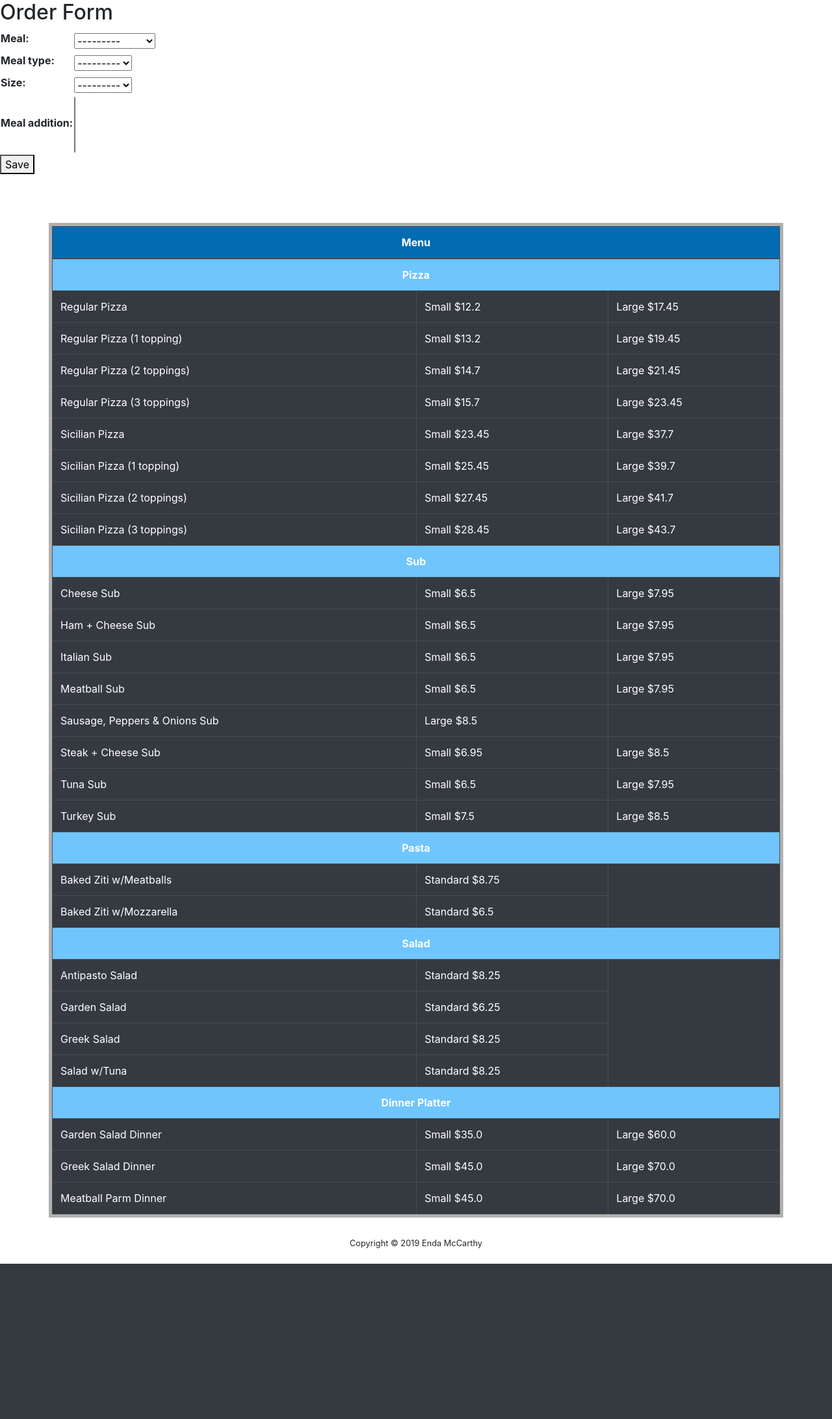
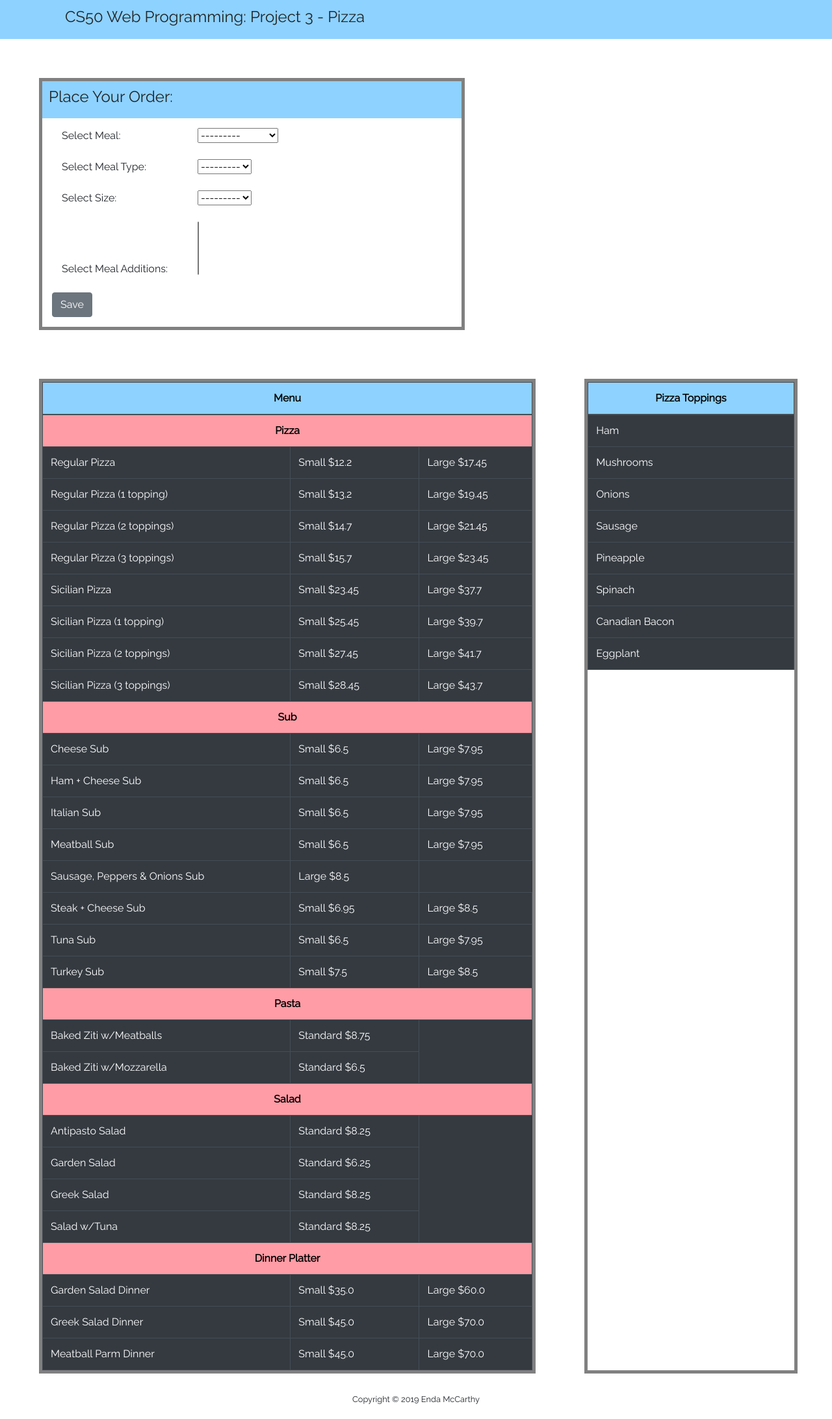
Before and after one commit to endamccarthy/Project3-Pizza, a Django app: page / in a window 1280 px wide. Shown: that part at 65% size. Before the commit the page ends 1945 px from the top of that part, so only its background shows below. Run offline with Django 3.2, Linux system fonts and the light colour scheme; data comes from the database, SQL or seed files in the repository; the page is wider than the window, and the part outside it is not shown; some libraries are stand-ins or nearby versions.

Commit message:
UI improved, toppings added, working on sub add-on

```diff
--- a/orders/forms.py
+++ b/orders/forms.py
@@ -8,7 +8,7 @@ class OrderForm(forms.ModelForm):
 
     def __init__(self, *args, **kwargs):
         super().__init__(*args, **kwargs)
-        # set both dropdown menus as empty until a meal is selected from the first dropdown menu
+        # set dropdown menus as empty until a meal is selected from the first dropdown menu
         self.fields['meal_type'].queryset = Meal_Type.objects.none()
         self.fields['size'].queryset = Size.objects.none()
         self.fields['meal_addition'].queryset = Meal_Addition.objects.none()
--- a/orders/static/orders/style.css
+++ b/orders/static/orders/style.css
@@ -1,17 +1,53 @@
+@import "https://fonts.googleapis.com/css?family=Raleway&display=swap";
+
+.navbar {
+    min-height: 60px;
+    padding: 0px 100px;
+    background: #8ed2ff;
+    border: none;
+    border-radius: 0;
+    margin-bottom: 20px;
+}
+
+body {
+    font-family: 'Raleway', sans-serif;
+}
+
+.form-heading {
+    background: #8ed2ff;
+    padding: 10px;
+}
+
 .table th {
     text-align: center;
-    background: #70c5fd
+    color: black;
+    background: #ff9ca5
 }
 
 #menu-title {
-    background: #026bb1;
+    background: #8ed2ff;
 }
 
-.content-section {
-    border: 5px solid #b1b1b1;
+#toppings-title {
+    background: #8ed2ff;
+}
+
+.order-form {
+    border: 5px solid gray;
+    margin-top: 40px;
+    margin-left: 75px;
+    padding: 0px;
+}
+
+form {
+    padding: 15px;
+}
+
+.menu {
+    border: 5px solid grey;
     margin-top: 75px;
     margin-left: 75px;
-    margin-right: 75px;
+    padding: 0px;
 }
 
 .table {
--- a/orders/templates/orders/base.html
+++ b/orders/templates/orders/base.html
@@ -19,6 +19,9 @@
         <title>{% block title %}{% endblock %}</title>
     </head>
     <body>
+        <nav class="navbar navbar-expand-lg navbar-light">
+            <h4>CS50 Web Programming: Project 3 - Pizza</h4>
+        </nav>
         {% block body %}
         {% endblock %}
         <div class="footer">
--- a/orders/templates/orders/order_form.html
+++ b/orders/templates/orders/order_form.html
@@ -5,20 +5,46 @@
 {% endblock %}
 
 {% block body %}
-
-  <h2>Order Form</h2>
-
+  <div class="row">
+    <div class="order-form col-md-6">
+      <div class="form-heading">
+        <h4>Place Your Order: </h4>
+      </div>
       <form method="post" id="orderForm" data-meal_type-url="{% url 'ajax_load_meal_type' %}" data-size-url="{% url 'ajax_load_size' %}"
         data-meal_addition-url="{% url 'ajax_load_meal_addition' %}" novalidate>
         {% csrf_token %}
-    <table>
-      {{ form.as_table }}
-    </table>
-    <button type="submit">Save</button>
+        <div class="form-row">
+          <div class="form-group col-md-12">
+            <label for="meal" class="col-md-4">Select Meal: </label>
+            <span id="meal" class="col-md-6">{{ form.meal }}</span>
+          </div>
+        </div>
+        <div class="form-row">
+          <div class="form-group col-md-12">
+            <label for="meal-type" class="col-md-4">Select Meal Type: </label>
+            <span id="meal-type" class="col-md-6">{{ form.meal_type }}</span>
+          </div>
+        </div>
+        <div class="form-row">
+          <div class="form-group col-md-12">
+            <label for="size" class="col-md-4">Select Size: </label>
+            <span id="size" class="col-md-6">{{ form.size }}</span>
+          </div>
+        </div>
+        <div class="form-row">
+          <div class="form-group col-md-12">
+            <label for="meal-additions" class="col-md-4">Select Meal Additions: </label>
+            <span id="meal-additions" class="col-md-6">{{ form.meal_addition }}</span>
+          </div>
+        </div>
+        <button type="submit" class="btn btn-secondary">Save</button>
       </form>
+    </div>
+  </div>
 
   {% if menu %}
-    <div class="content-section">
+    <div class="row">
+        <div class="menu col-md-7">
           <table class="table table-bordered table-dark">
             <thead>
               <tr>
@@ -29,6 +55,7 @@
               {% for meal in menu %}
                 <tr>
                   <th colspan="3">{{ meal }}</th>
+                </tr>
                 {% for mealType1 in menu|get_item:meal %}
                   <tr>
                     <td scope="row">{{ mealType1 }}</td>
@@ -47,6 +74,25 @@
             </tbody>
           </table>
         </div>
+        {% if toppings %}
+          <div class="menu col-md-3">
+            <table class="table table-bordered table-dark">
+              <thead>
+                <tr>
+                  <th scope="row" colspan="3" id="toppings-title">Pizza Toppings</th>
+                </tr>
+              </thead>
+              <tbody>
+                {% for item in toppings %}
+                  <tr scope="row">
+                    <td>{{ item.name }}</td>
+                  </tr>
+                {% endfor %}
+              </tbody>
+            </table>
+          </div>
+        {% endif %}
+    </div>
   {% endif %}
 
 {% endblock %}
--- a/orders/views.py
+++ b/orders/views.py
@@ -24,7 +24,8 @@ class OrderCreateView(CreateView):
         context = super(CreateView, self).get_context_data(**kwargs)
         # get menu data and pass into context
         menu = {}
-        price= []
+        price = []
+        toppings = []
         for item in Meal.objects.all():
             l = list(Meal_Type.objects.filter(meal=item).order_by('name'))
             meal_types_list = [str(i) for i in l]
@@ -37,11 +38,13 @@ class OrderCreateView(CreateView):
             temp['price'] = item.price
             temp['meal_types'] = meal_types_by_price_list
             price.append(temp)
-
+        context['meal_additions'] = Meal_Addition.objects.all()
+        for item in list(context['meal_additions']):
+            if "Pizza" in str(item):
+                toppings.append(item)
         context['menu'] = menu
-        context['sizes'] = Size.objects.all()
-        context['meal_additions'] = Meal_Addition.objects.all()
         context['prices'] = price
+        context['toppings'] = toppings
         return context
 
 # order form dropdown menu - meal types
```
Also changed, not shown: db.sqlite3. Lines whose indentation alone changed are shown as unchanged.
